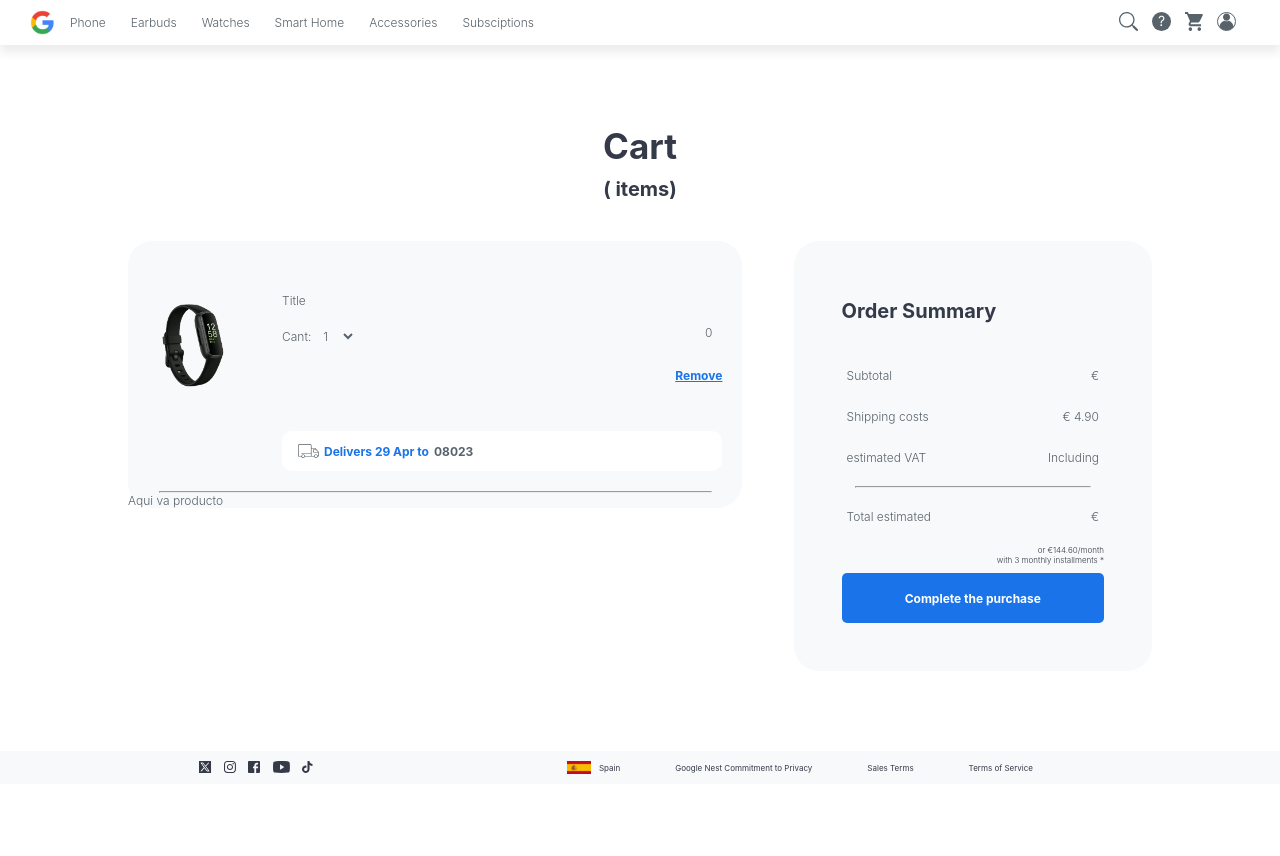
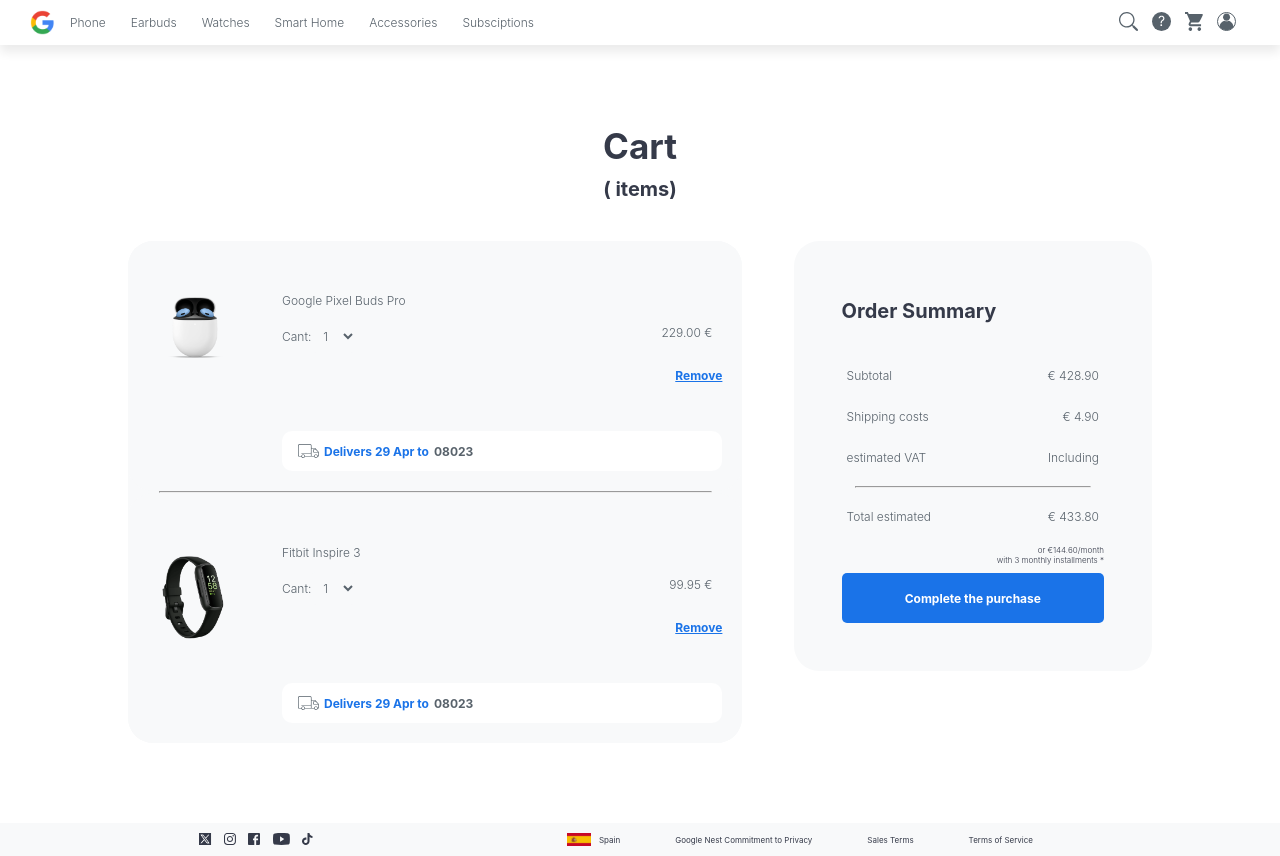
Before and after one commit to rebkg87/Google-Store-React, a React (Vite) app: page / in a window 1280 px wide. Before the commit the page ends 800 px from the top, so only its background shows below. Built offline with nearby package versions, Linux system fonts and the light colour scheme.

Commit message:
add products cards to cart

```diff
--- a/src/components/cart-page/CartPage.jsx
+++ b/src/components/cart-page/CartPage.jsx
@@ -3,6 +3,14 @@
 import Summary from "../order-summary/OrderSummary"
 import Footer from "../Footer/Footer"
 import ProductCart from "../product-cart/productCart"
+import { BlackWatch, YellowWatch, PinkWatch } from "../photos/Watch/watchesPhotoElements";
+import { EarbudsCase } from "../photos/Earbuds/earbudsPhotoElements"
+import { smartwatch, earbuds  } from "../../data";
+
+function destructur () {
+
+}
+
 
 function CartPage ({quantity}) {
     return(
@@ -13,14 +21,11 @@
             <h3>({quantity} items)</h3>
             <section  className="cart-container">
                 <section id="cart">
-                        <ProductCart/>
-                        <hr />
-
-
-                    <p>Aqui va producto</p>
-
+                    <ProductCart  photo=<EarbudsCase photoClass="cartPhoto"/> title={earbuds[0].title} price={parseFloat(earbuds[0].price).toFixed(2) + " €"}/>
+                    <hr />
+                    <ProductCart photo=<BlackWatch photoClass="cartPhoto"/> title={smartwatch[0].title} price={smartwatch[0].price + " €"}/>
                 </section>
-                <Summary/>
+                <Summary subtotal="428.90" total="433.80"/>
             </section>
         </main>
         <Footer/>
--- a/src/components/order-summary/OrderSummary.jsx
+++ b/src/components/order-summary/OrderSummary.jsx
@@ -2,7 +2,7 @@
 import "../order-summary/OrderSummary.scss";
 
 
-function Summary ({subtotal}, {total}) {
+function Summary ({subtotal, total}) {
     return (
         <section className="content-recive">
                 <h3>Order Summary</h3>
--- a/src/components/product-cart/productCart.jsx
+++ b/src/components/product-cart/productCart.jsx
@@ -2,18 +2,18 @@
 import PropTypes from "prop-types";
 import "../delivery/Delivery";
 import Delivery from "../delivery/Delivery";
-import { BlackWatch } from "../photos/Watch/watchesPhotoElements";
+/* import { BlackWatch } from "../photos/Watch/watchesPhotoElements"; */
 import "../photos/photos-style.scss"
 
-function ProductCart({ title, price }) {
+function ProductCart({ title, price, photo }) {
 
     return (
     <div className="product">
         <div className="photoContainer">
-            <BlackWatch photoClass="cartPhoto"/>
+            {photo}
         </div>
         <div className="textContent">
-            <p className="text">Title{title}</p>
+            <p className="text">{title}</p>
             <div className="quantity">
                 <div className="cant">
                     <p className="text">Cant:</p>
@@ -30,7 +30,7 @@
                         <option value="value3">10</option>
                     </select>
                 </div>
-                <p className="text">0{price}</p>
+                <p className="text">{price}</p>
             </div>
             <p className="removeButton">Remove</p>
             <div className="deliveryContainer">
@@ -42,6 +42,10 @@
     );
 }
 
+/*
+<BlackWatch photoClass="cartPhoto"/>
+*/
+
 ProductCart.propTypes = {
     price: PropTypes.number,
     title: PropTypes.string,
--- a/src/data.js
+++ b/src/data.js
@@ -22,7 +22,7 @@
 const earbuds = [
 {
     title: "Google Pixel Buds Pro",
-    price: 229,
+    price: 229.00,
     color: "Blue",
     category: "Music & Sound",
 }
```
